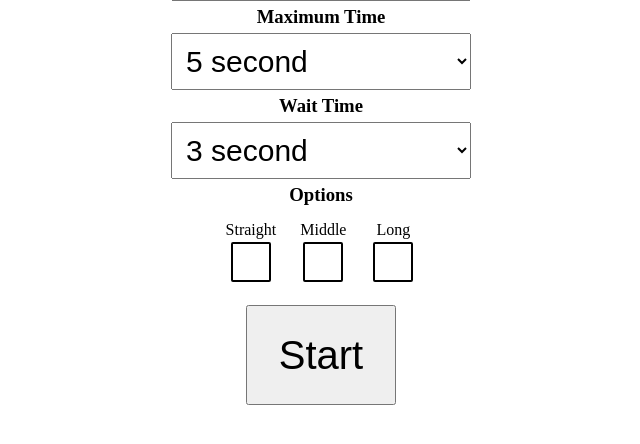
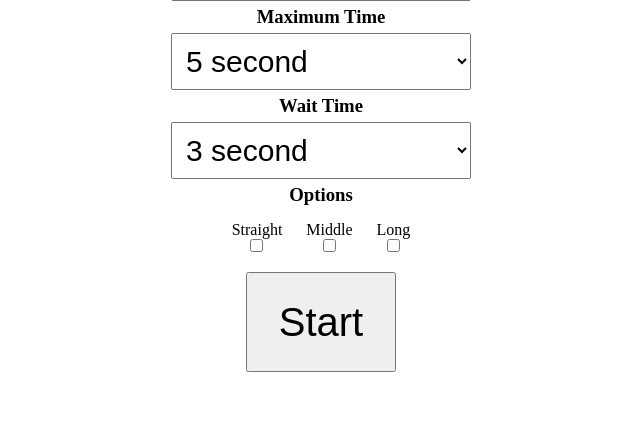
Before and after one commit to jeremykorstjens/pullthetrigger, a PHP site: page /index.html in a window 1280 px wide. Shown: the part 266-710 px from the top of the page, without its empty margins (319-959 px from the left). Run offline with PHP 8.4, Linux system fonts and the light colour scheme.

Commit message:
trying to fix things

```diff
--- a/index.html
+++ b/index.html
@@ -102,7 +102,9 @@
 </div>
 </div>
 <h3>Options</h3>
-  <form id="pull">
+<div>
+  <div id="pull">
+  <form>
     <div class="pull">
     <label class="checkbox">
       Straight <br>
@@ -125,7 +127,9 @@
     </label>
   </div>
 </form>
-  <form id="snake">
+</div>
+<div id ="snake">
+  <form>
     <div class="snake">
       <label class="checkbox">
       Push <br>
@@ -148,6 +152,8 @@
     </label>
   </div>
   </form>
+</div>
+</div>
 <div>
 <button onclick="check(1)" id="start">Start</button>
 <button onclick="check(0)" style="display:none" id="stop">Stop</button>
--- a/style.css
+++ b/style.css
@@ -7,7 +7,7 @@
 
 }
 
-label.checkbox input[type="checkbox"] {display:none;}
+/*label.checkbox input[type="checkbox"] {display:none;}
 label.checkbox span {
   display:inline-block;
   border:2px solid black;
@@ -24,7 +24,7 @@ label.checkbox :checked + span {
   background:black;
   width:40px;
   height:40px;
-}
+}*/
 
 .container{
     width:100%;
@@ -64,3 +64,6 @@ h3{
 p{
     font-size: 20px;
 }
+#stop {
+    color:red;
+}
```
